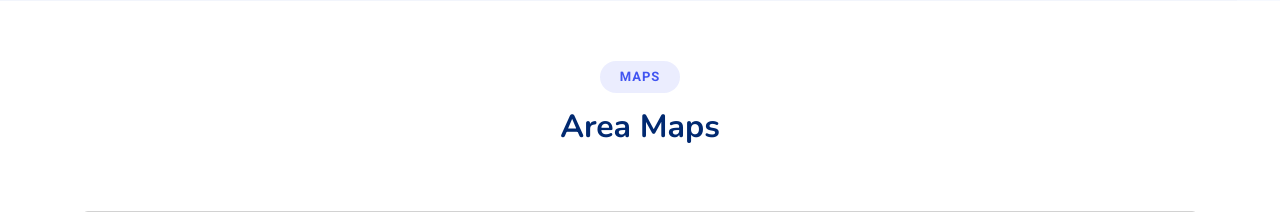
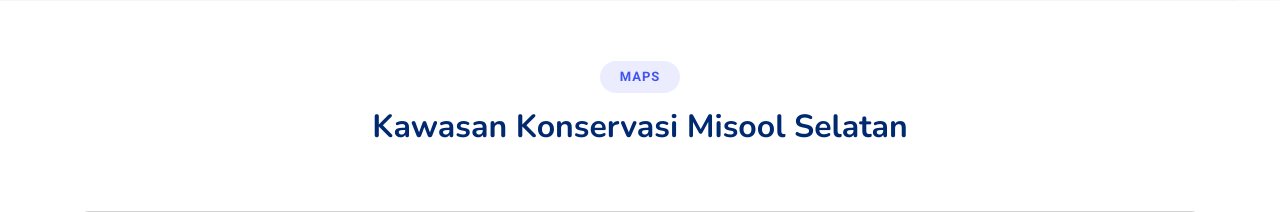
Before and after one commit to WannxxRd/Booking-system, a CodeIgniter 4 app: the page made by app/Views/landing.php in a window 1280 px wide. Shown: the part 799-1011 px from the top of the page. Run offline with PHP 8.4 and a stand-in for CodeIgniter, Linux system fonts and the light colour scheme; the template is opened without the code that fills it, so the values that code supplies are empty; some libraries are stand-ins or nearby versions.

Commit message:
Second commit

```diff
--- a/app/Views/landing.php
+++ b/app/Views/landing.php
@@ -101,7 +101,7 @@
             <!-- Section Title -->
             <div class="container section-title">
                 <h2>Maps</h2>
-                <p>Area Maps<br></p>
+                <p>Kawasan Konservasi Misool Selatan<br></p>
             </div><!-- End Section Title -->
 
             <div class="container">
```
